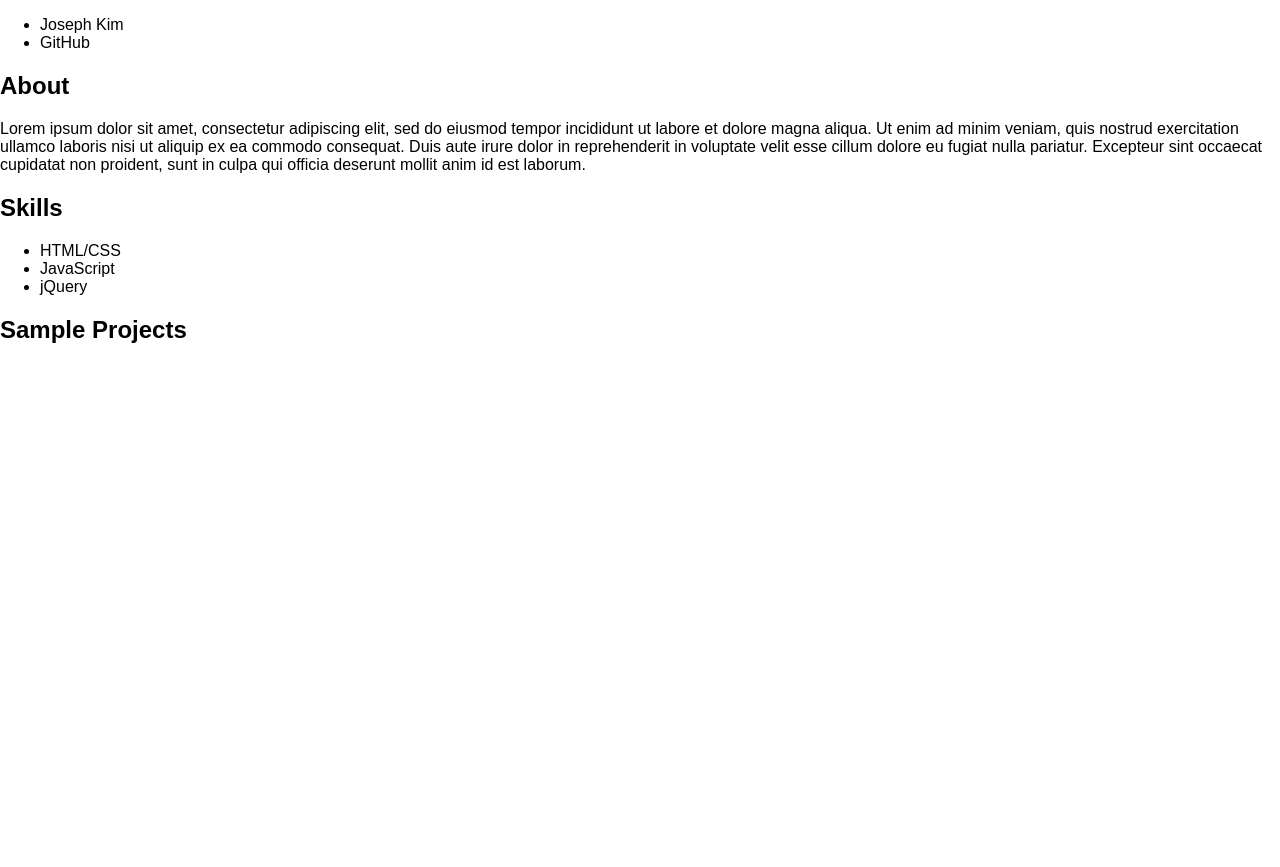
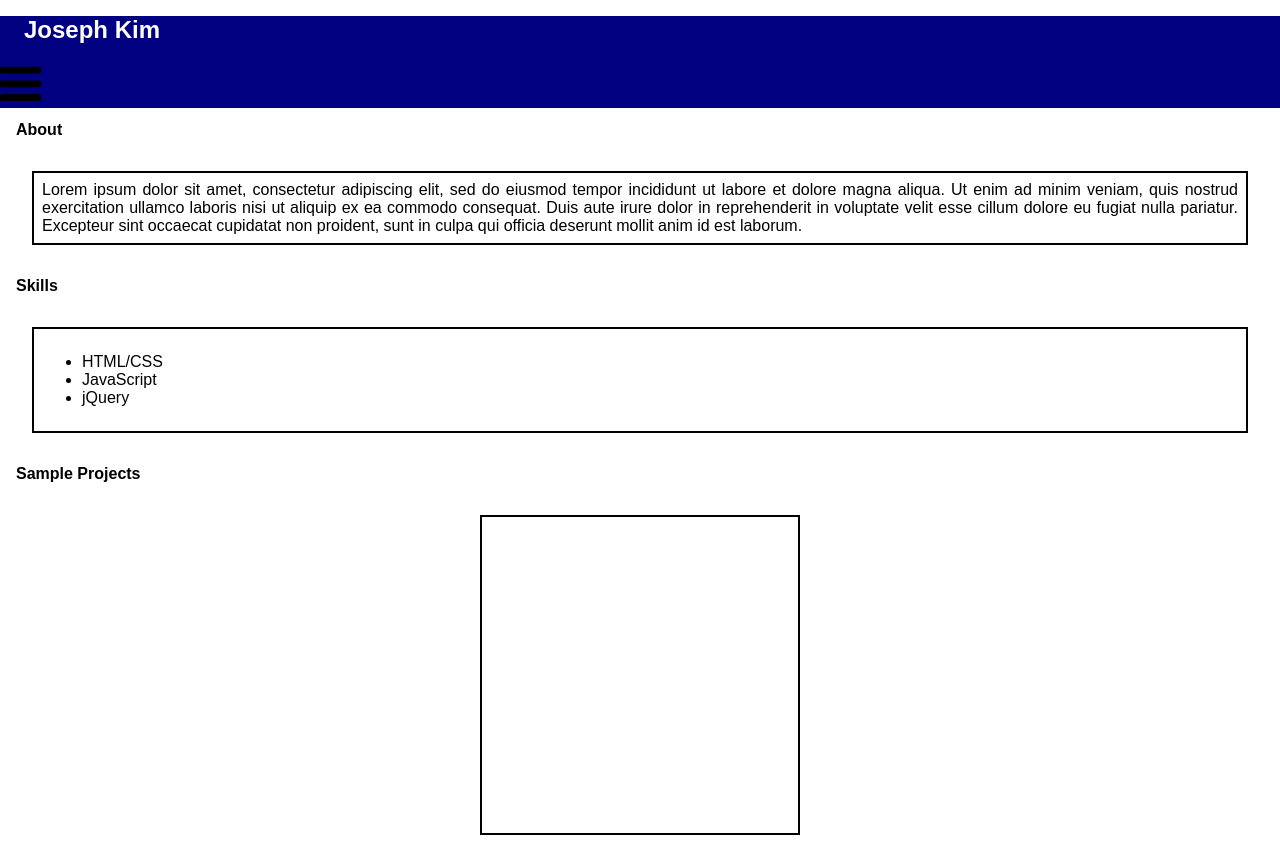
Before and after one commit to jjskim/301-portfolio, a plain HTML site: page index.html in a window 1280 px wide. Before the commit the page ends 800 px from the top, so only its background shows below. Drawn offline with Linux system fonts and the light colour scheme.

Commit message:
basic wireframe build

```diff
--- a/index.html
+++ b/index.html
@@ -2,40 +2,52 @@
 <html>
   <head>
     <meta charset="utf-8">
-    <link href="styles/layout.css" type="text/css" rel="stylesheet" />
+    <link rel="stylesheet" href="https://cdnjs.cloudflare.com/ajax/libs/font-awesome/4.7.0/css/font-awesome.min.css">
     <link href="styles/vendor/normalize.css" type="text/css" rel="stylesheet" />
+    <link rel="stylesheet" href="styles/base.css" />
+    <link rel="stylesheet" href="styles/layout.css" />
+    <link rel="stylesheet" href="styles/modules.css" />
+    <meta name="viewport" content="width=device-width, initial-scale=1">
     <title>Joseph Kim</title>
   </head>
   <body>
+
+    <header>
       <nav>
+        <h1>Joseph Kim</h1>
+        <i class="fa fa-bars" style="font-size: 3em"></i>
         <ul>
-        <li id="name">Joseph Kim</li>
-        <li>GitHub</li>
+          <li></li>
+          <li></li>
+          <li></li>
         </ul>
       </nav>
+    </header>
 
-    <div id="about">
+    <section class="about">
       <h2>About</h2>
       <p>Lorem ipsum dolor sit amet, consectetur adipiscing elit, sed do eiusmod tempor incididunt ut labore et dolore magna aliqua. Ut enim ad minim veniam, quis nostrud exercitation ullamco laboris nisi ut aliquip ex ea commodo consequat. Duis aute irure dolor in reprehenderit in voluptate velit esse cillum dolore eu fugiat nulla pariatur. Excepteur sint occaecat cupidatat non proident, sunt in culpa qui officia deserunt mollit anim id est laborum.</p>
-    </div>
+    </section>
 
-    <div id="skills">
+    <section class="skills">
       <h2>Skills</h2>
+      <article>
         <ul>
           <li>HTML/CSS</li>
           <li>JavaScript</li>
           <li>jQuery</li>
         </ul>
-    </div>
+      </article>
+    </section>
 
-    <div id="projects">
+    <section class="projects">
       <h2>Sample Projects</h2>
       <div id="project-slides">
+        <!-- <img class="mySlides" src="" />
         <img class="mySlides" src="" />
         <img class="mySlides" src="" />
-        <img class="mySlides" src="" />
-        <img class="mySlides" src="" />
+        <img class="mySlides" src="" /> -->
       </div>
-    </div>
+    </section>
   </body>
 </html>
--- /dev/null
+++ b/styles/base.css
@@ -0,0 +1,4 @@
+body {
+  width: 100%;
+  font-family: sans-serif;
+}
--- /dev/null
+++ b/styles/modules.css
@@ -0,0 +1,50 @@
+h1 {
+  margin-left: 1em;
+  font-size: 1.5em;
+  color: white;
+}
+
+nav ul {
+  display: none;
+}
+
+header {
+  background-color: navy;
+}
+
+.about h2 {
+  margin-left: 1em;
+  font-size: 1em;
+}
+
+.about p {
+  margin: 2em;
+  padding: 0.5em;
+  text-align: justify;
+  border: 2px solid black;
+}
+
+.skills h2 {
+  margin-left: 1em;
+  font-size: 1em;
+}
+
+.skills article {
+  margin: 2em;
+  padding: 0.5em;
+  border: 2px solid black;
+}
+
+.projects h2 {
+  margin-left: 1em;
+  font-size: 1em;
+}
+
+#project-slides {
+  /*placeholder values until images of projects are added later*/
+  height: 300px;
+  width: 300px;
+  margin: 2em auto;
+  padding: 0.5em;
+  border: 2px solid black;
+}
```
Lines whose indentation alone changed are shown as unchanged.
